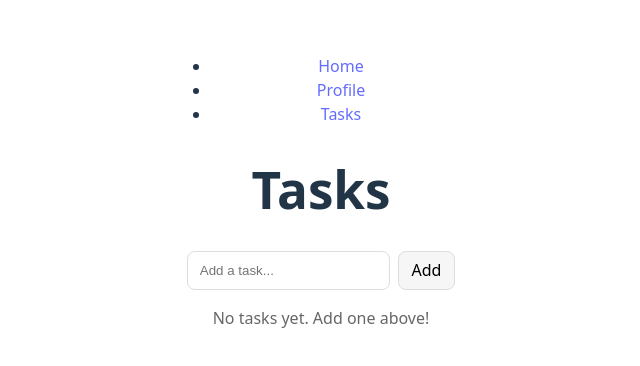
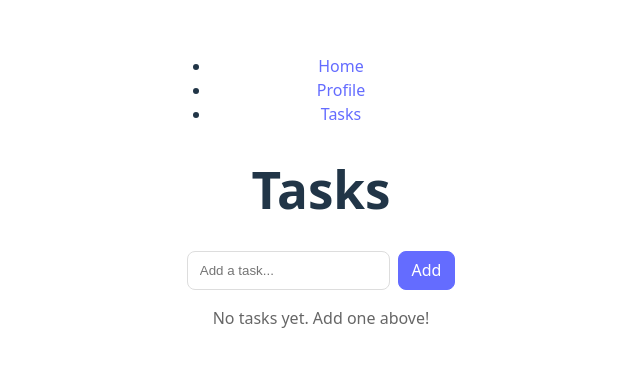
Before and after one commit to nicjia/cs35L-project, a React (Vite) app in the folder client/: page /tasks in a window 1280 px wide. Shown: the part 200-566 px from the top of the page, without its empty margins (319-959 px from the left). Built offline with nearby package versions, Linux system fonts and the light colour scheme.

Commit message:
Improve button visibility on Tasks page

```diff
--- a/client/src/App.css
+++ b/client/src/App.css
@@ -45,9 +45,16 @@
 .page { max-width: 720px; margin: 2rem auto; padding: 0 1rem; }
 .task-form { display: flex; gap: .5rem; margin: 1rem 0; }
 .task-input, .task-edit-input { flex: 1; padding: .5rem .75rem; border: 1px solid #ddd; border-radius: .5rem; }
-.task-btn { padding: .45rem .8rem; border: 1px solid #ddd; border-radius: .5rem; background: #f6f6f6; cursor: pointer; }
+.task-btn {
+  padding: .45rem .8rem;
+  border: 1px solid #646cff;
+  border-radius: .5rem;
+  background: #646cff;
+  color: white;
+  cursor: pointer;
+}
 .task-btn:hover { filter: brightness(0.98); }
-.task-danger { border-color: #f2cbc9; background: #fdeceb; }
+.task-danger { border-color: #dc3545; background: #dc3545; color: white; }
 .task-list { list-style: none; padding: 0; margin: .5rem 0; display: grid; gap: .5rem; }
 .task-item { display: flex; align-items: center; justify-content: space-between; padding: .6rem .8rem; border: 1px solid #eee; border-radius: .75rem; }
 .task-left { display: flex; align-items: center; gap: .6rem; }
```
